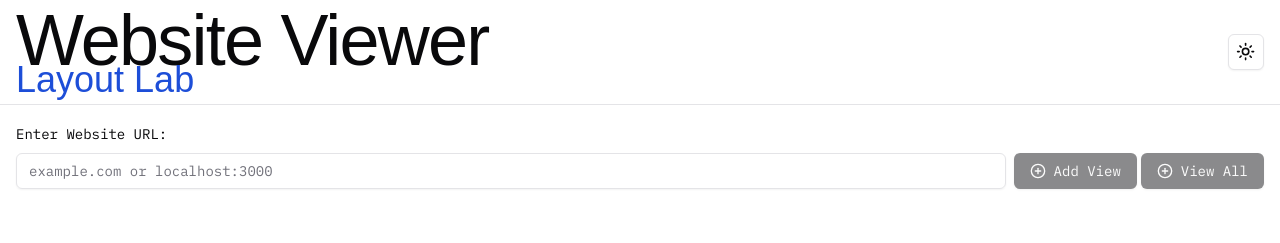
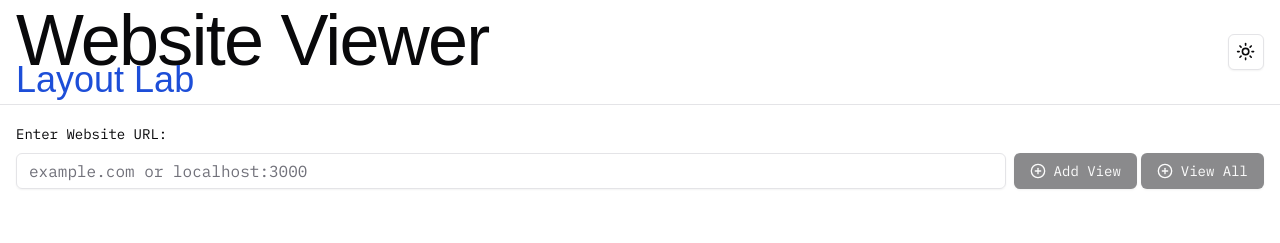
Before and after one commit to chriscodingxyz/website-viewer, a Next.js app: page / in a window 1280 px wide. Shown: the top 243 px of the page. Built offline with nearby package versions, Linux system fonts and the light colour scheme; a web font is replaced by a local one.

Commit message:
input text-[16px] to hopefully stop from zooming in

```diff
--- a/components/WebsiteViewer.tsx
+++ b/components/WebsiteViewer.tsx
@@ -140,7 +140,7 @@ export default function WebsiteViewer() {
             value={url}
             onChange={(e) => setUrl(e.target.value)}
             placeholder="example.com or localhost:3000"
-            className="flex-grow"
+            className="flex-grow text-[16px]"
           />
           <div className="flex gap-1">
             <Button onClick={addView} disabled={!formatUrl(url)}>
```
